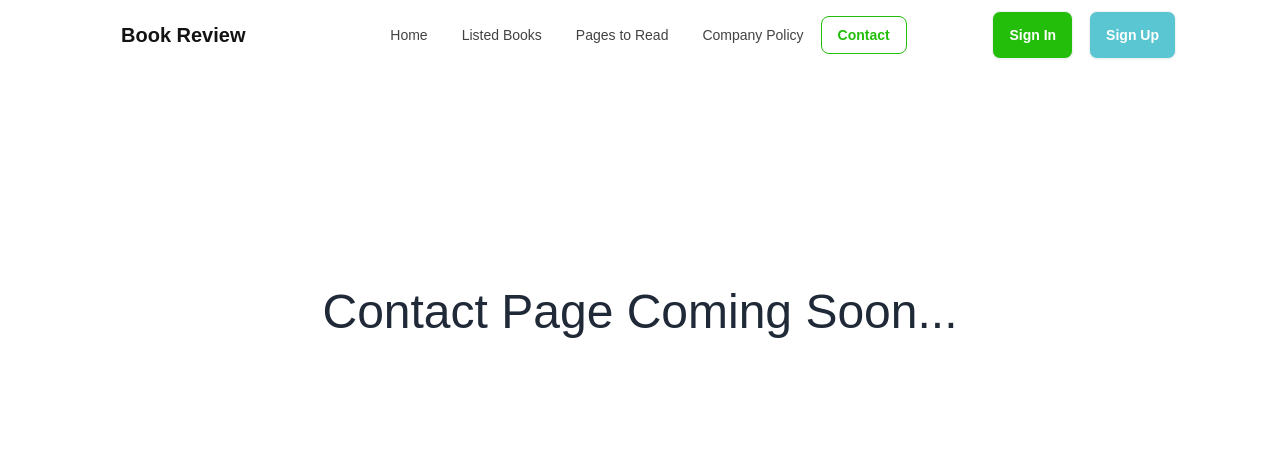
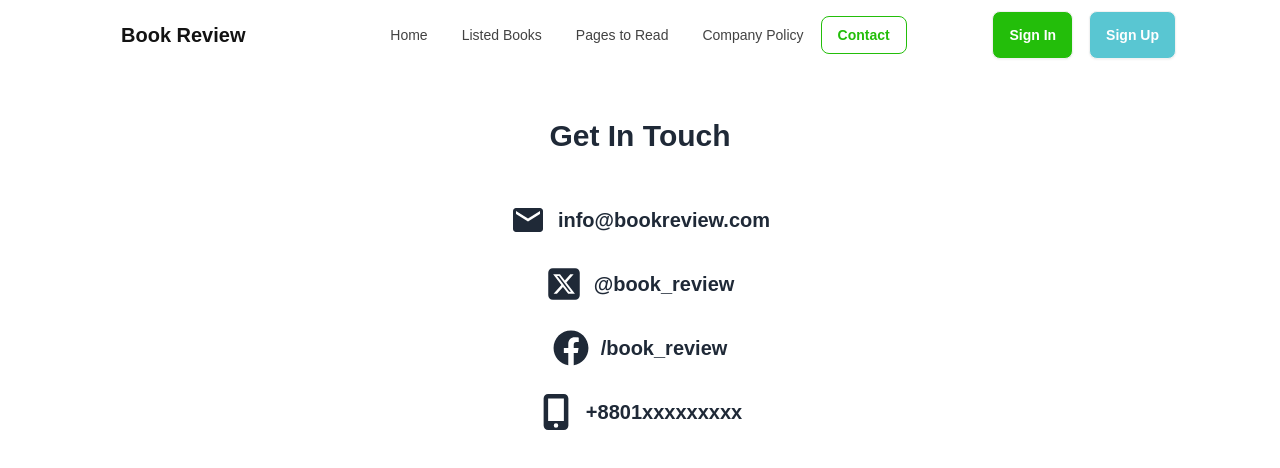
Before and after one commit to md-kamrul/book-review, a React (Vite) app: page /contact in a window 1280 px wide. Shown: the top 468 px of the page. Built offline with nearby package versions, Linux system fonts and the light colour scheme.

Commit message:
contact page done

```diff
--- a/src/components/company policy/CompanyPolicy.jsx
+++ b/src/components/company policy/CompanyPolicy.jsx
@@ -1,12 +1,10 @@
+import { NavLink } from "react-router-dom";
+
 const CompanyPolicy = () => {
     return (
-        // <div className="w-full flex justify-center">
-        //     <div className="text-5xl my-[20%]">Company Policy Page Coming Soon...</div>
-        // </div>
-
         <div className="mt-10 py-4">
             <h2 className="text-2xl font-bold py-4">Mission Statement</h2>
-            <p>Book Review is dedicated to providing readers with insightful and unbiased book reviews. We strive to connect readers with the books they will love and offer constructive feedback to authors.</p>
+            <p><NavLink to="/"><span className="bg-[#23be0a] p-1 rounded-md text-white">Book Review</span></NavLink> is dedicated to providing readers with insightful and unbiased book reviews. We strive to connect readers with the books they will love and offer constructive feedback to authors.</p>
             <h2 className="text-2xl font-bold py-4">Selection and Acquisition of Books</h2>
             <ol>
                 <li>1. Reviews will be honest, fair, and well-written, offering both positive and negative critiques.</li>
@@ -26,11 +24,13 @@
             </ol>
             <h2 className="text-2xl font-bold py-4">Disclaimer</h2>
             <ul>
-                <li>a. The views expressed in reviews are those of the individual reviewer and do not necessarily reflect the opinion of Book Review.</li>
+                <li>a. The views expressed in reviews are those of the individual reviewer and do not necessarily reflect the opinion of <NavLink to="/"><span className="bg-[#23be0a] p-1 rounded-md text-white">Book Review</span></NavLink>.</li>
                 <li>b. We are not responsible for the content of the books we review.</li>
             </ul>
             <h2 className="text-2xl font-bold py-4">Confidentiality</h2>
             <p>Reviewers will not share unpublished manuscripts or author information with unauthorized individuals.</p>
+            <h2 className="text-2xl font-bold py-4">Revisions to this Policy</h2>
+            <p>We reserve the right to revise this policy at any time. Reviewers will be notified of any changes.</p>
         </div>
     );
 };
--- a/src/components/contact/Contact.jsx
+++ b/src/components/contact/Contact.jsx
@@ -1,7 +1,33 @@
+import { MdEmail } from "react-icons/md";
+import { FaSquareXTwitter } from "react-icons/fa6";
+import { FaFacebook } from "react-icons/fa";
+import { FaMobileScreenButton } from "react-icons/fa6";
+
 const Contact = () => {
     return (
-        <div className="w-full flex justify-center">
-            <div className="text-5xl my-[20%]">Contact Page Coming Soon...</div>
+        // <div className="w-full flex justify-center">
+        //     <div className="text-5xl my-[20%]">Contact Page Coming Soon...</div>
+        // </div>
+        <div>
+            <h2 className="text-3xl font-bold my-12 text-center">Get In Touch</h2>
+            <div className="text-xl font-semibold text-center flex flex-col gap-7">
+                <div className="flex justify-center gap-3 items-center cursor-pointer">
+                    <MdEmail className=" text-4xl"/>
+                    info@bookreview.com
+                </div>
+                <div className="flex justify-center gap-3 items-center cursor-pointer">
+                    <FaSquareXTwitter className=" text-4xl"/>
+                    @book_review
+                </div>
+                <div className="flex justify-center gap-3 items-center cursor-pointer">
+                    <FaFacebook className=" text-4xl"/>
+                    /book_review
+                </div>
+                <div className="flex justify-center gap-3 items-center cursor-pointer">
+                    <FaMobileScreenButton className=" text-4xl"/>
+                    +8801xxxxxxxxx
+                </div>
+            </div>
         </div>
     );
 };
```
